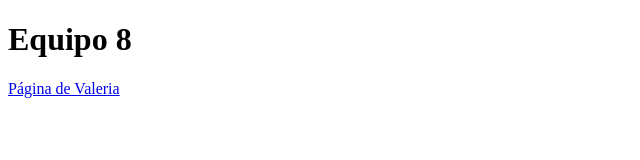
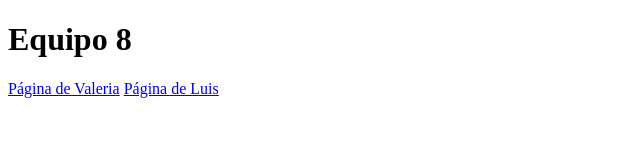
Before and after one commit to allerpi/semana-tec-hc, a plain HTML site: page index.html in a window 1280 px wide. Shown: the whole page, without its empty margins (0-640 px from the left). Drawn offline with Linux system fonts and the light colour scheme.

Commit message:
Update index.html

```diff
--- a/index.html
+++ b/index.html
@@ -9,5 +9,6 @@
 <body>
     <h1>Equipo 8</h1>
     <a href="/pi.html">Página de Valeria</a>
+    <a href="/lf.html">Página de Luis</a>
 </body>
 </html>
```
